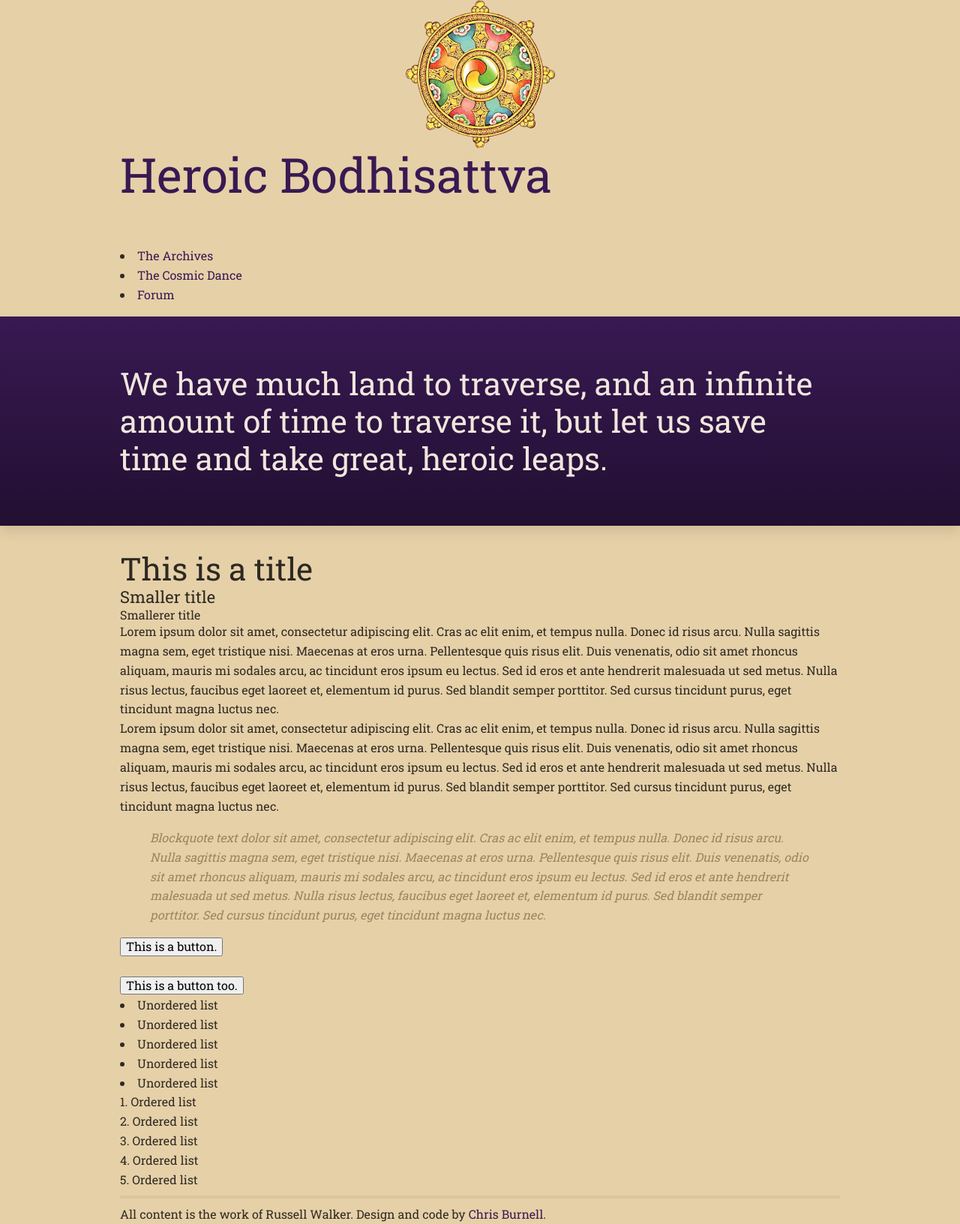
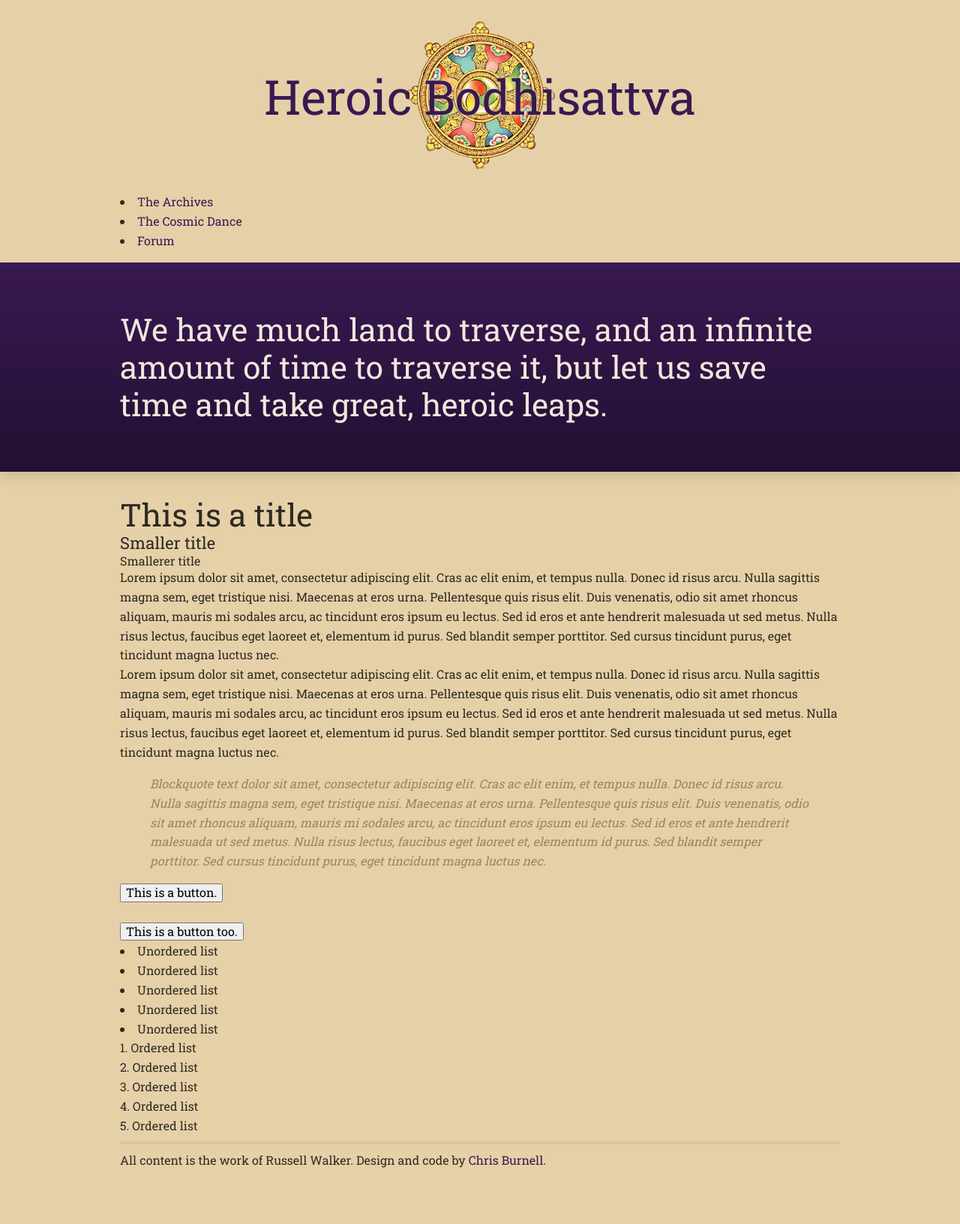
Before and after one commit to heroicbodhisattva/heroicbodhisattva, a Jekyll site: the page built from index.html, in a window 1280 px wide. Shown: the whole page at 75% size. Built offline with Jekyll 4.4.1, drawn with Linux system fonts in a browser that asks for light colours; nearby versions of some CDN libraries; Markdown is read by kramdown in place of the engine named in the settings; the list of posts is cut into pages by our own code; after the commit the page ends 1560 px from its top, so only the background shows below that.

Commit message:
Let's try this?

```diff
--- a/css/heroic.css
+++ b/css/heroic.css
@@ -130,13 +130,15 @@ header {
     margin-bottom: 1em;
 }
     .logo {
-        background: url("/img/logo.svg") center top no-repeat;
+        background: url("/img/logo.svg") center center no-repeat;
         background-size: 200px 200px;
         font-size: 4em;
-        padding: 200px 0 1em;
-        line-height: 1em;
+        padding: 1em 0;
+        line-height: 2em;
         display: block;
         width: 100%;
+        text-align: center;
+        text-shadow: 0 0 .1em #e6d0a8;
     }
 
 /* ---- ##. Navigation ---- */
```
